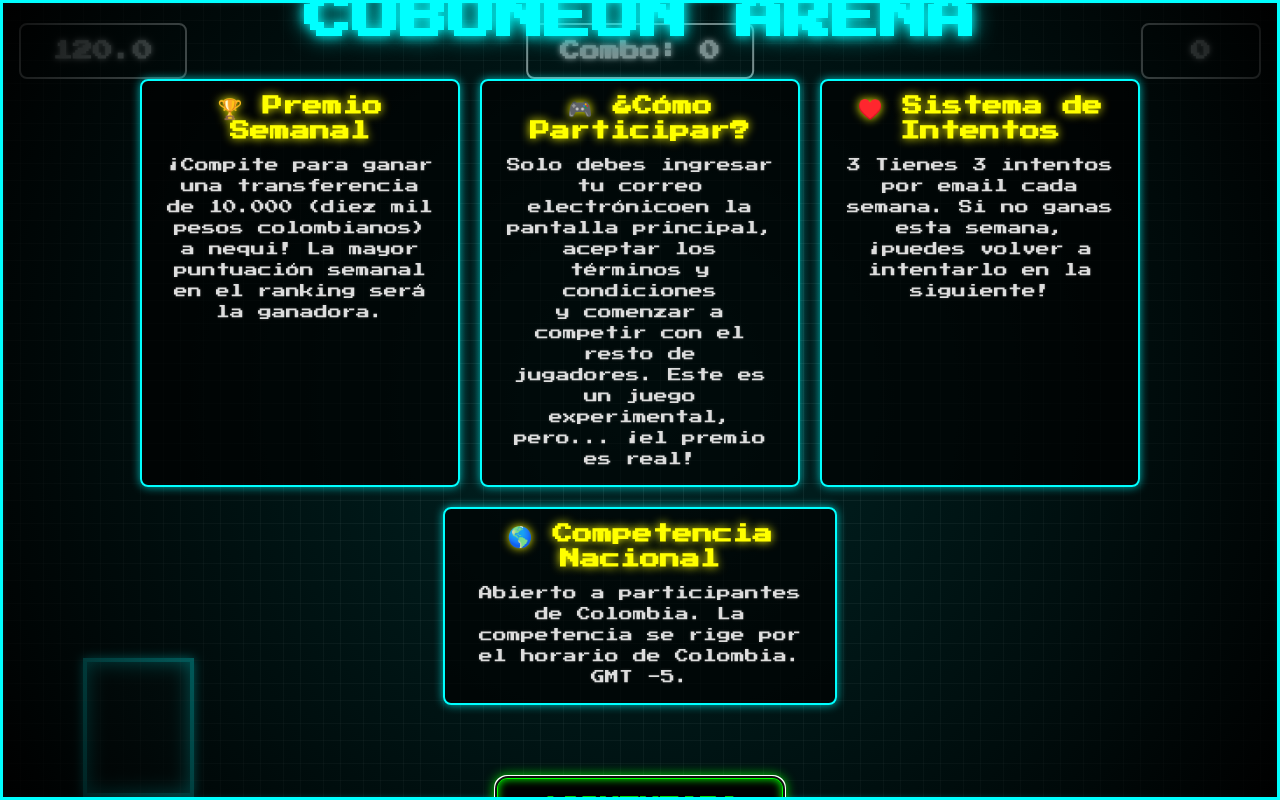
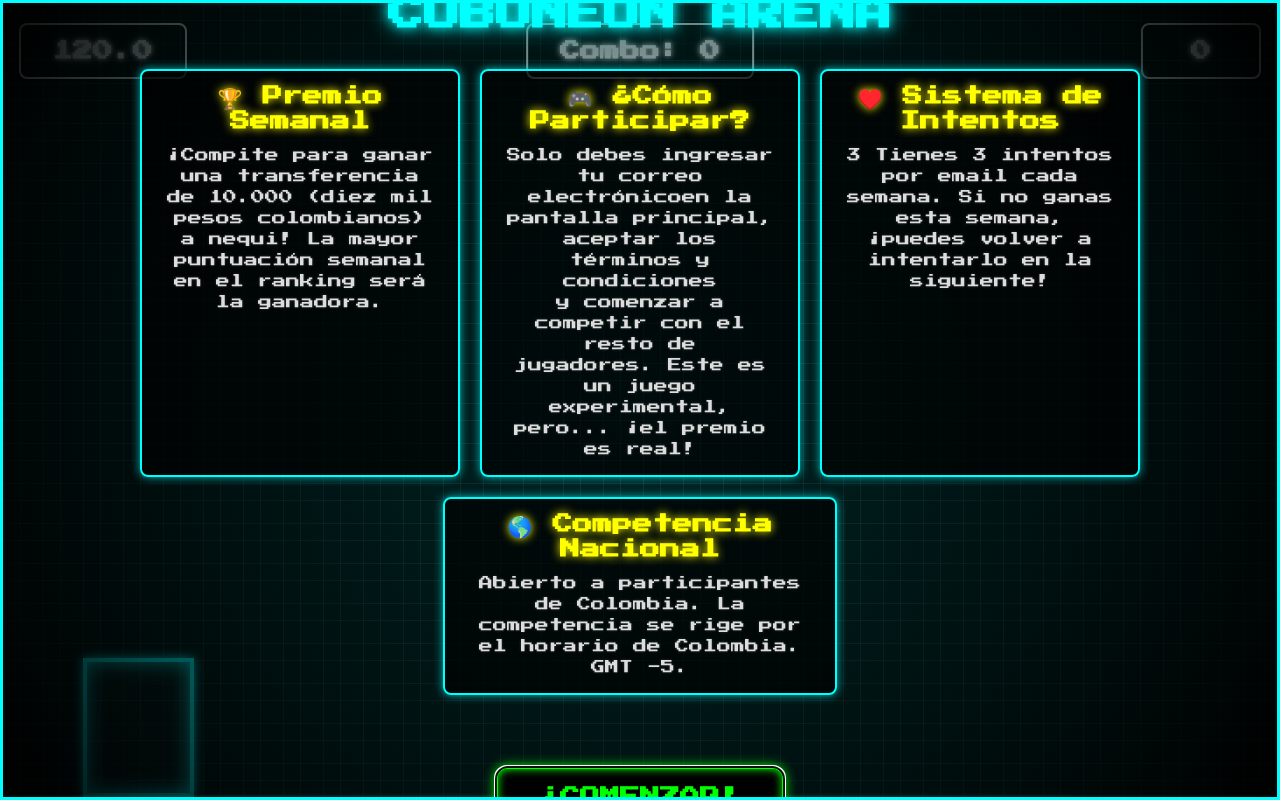
Before and after one commit to zantiago00/CUBONEON8, a plain HTML site: page index.html in a window 1280 px wide. Drawn offline with Linux system fonts and the light colour scheme.

Commit message:
Update styles.css

```diff
--- a/styles.css
+++ b/styles.css
@@ -654,7 +654,7 @@ body, html {
     background-position: center center, center center, center center;
 }
 #welcomeScreen h1 {
-    font-size: clamp(32px, 6vmin, 64px);
+    font-size: clamp(28px, 4.5vmin, 45px);
     color: var(--color-border-main);
     text-shadow: 0 0 12px var(--color-border-main), 0 0 24px var(--color-shadow-main);
     margin-bottom: 3%; /* Aumentado ligeramente */
```
